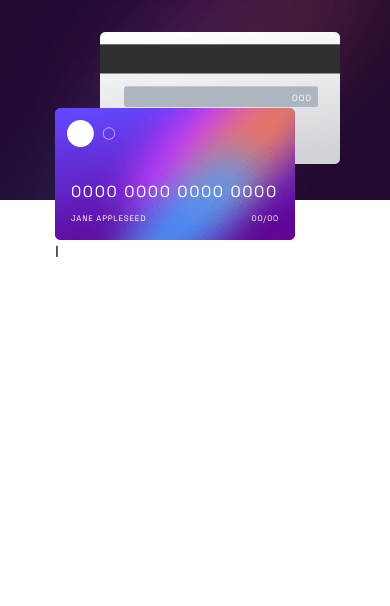
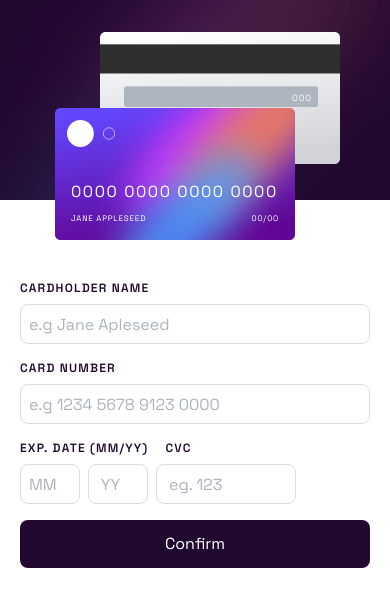
Before and after one commit to mlopezl/interactive-card-form-info, a React (Vite) app: page / in a window 390 px wide. Shown: the top 606 px of the page. Built offline with nearby package versions, Linux system fonts and the light colour scheme.

Commit message:
Adding form components and completing styles for mobile version

```diff
--- a/src/App.jsx
+++ b/src/App.jsx
@@ -1,9 +1,11 @@
 import CardContainer from "./components/card/CardContainer"
+import FormContainer from "./components/Form/FormContainer"
 
 function App() {
   return (
     <div className="w-full min-h-screen bg-White font-Space-Grotesk">
       <CardContainer/>
+      <FormContainer/>
     </div>
   )
 }
--- /dev/null
+++ b/src/components/Form/Form.jsx
@@ -0,0 +1,22 @@
+import FormBasicInput from "./FormBasicInput";
+import FormButton from "./FormButton";
+import FormExpCVSInput from "./FormExpCVSInput";
+
+function Form() {
+  return (
+    <form
+      className="w-full pt-20 h-full flex flex-col gap-4 justify-center items-center p-5"
+      action="post"
+    >
+      <FormBasicInput label={"cardholder name"} id={"name"}
+      type={"text"} placeholder={"Jane Apleseed"}/>
+      <FormBasicInput label={"card number"} id={"cardnumber"}
+        type={"number"} placeholder={"1234 5678 9123 0000"}
+      />
+      <FormExpCVSInput/>
+      <FormButton />
+    </form>
+  );
+}
+
+export default Form;
--- /dev/null
+++ b/src/components/Form/FormBasicInput.jsx
@@ -0,0 +1,11 @@
+function FormBasicInput({label, id, type, placeholder}){
+    return(
+         <div className="w-full flex flex-col gap-2">
+                <label className="text-xs text-Purple-950 font-semibold uppercase tracking-widest" htmlFor={id}>{label}</label>
+                <input className="border-1 border-Gray-200 h-10 rounded-lg p-2
+                placeholder:text-Gray-400" type={type} id={id} placeholder={`e.g ${placeholder}`} />
+        </div>
+    )
+}
+
+export default FormBasicInput;
--- /dev/null
+++ b/src/components/Form/FormButton.jsx
@@ -0,0 +1,9 @@
+function FormButton(){
+    return(
+        <button className="w-full p-3 text-White rounded-lg bg-Purple-950">
+            Confirm
+        </button>
+    )
+}
+
+export default FormButton;
--- /dev/null
+++ b/src/components/Form/FormContainer.jsx
@@ -0,0 +1,11 @@
+import Form from "./Form";
+
+function FormContainer(){
+    return(
+        <main className="w-full flex flex-col justify-center items-center">
+            <Form/>
+        </main>
+    )
+}
+
+export default FormContainer;
--- /dev/null
+++ b/src/components/Form/FormExpCVSInput.jsx
@@ -0,0 +1,41 @@
+function FormExpCVSInput(){
+    return(
+        <div className="w-full flex flex-col gap-2">
+        <label
+          className="text-xs text-Purple-950 font-semibold uppercase tracking-widest"
+          htmlFor="exp"
+        >
+          Exp. date (mm/yy)&nbsp; &nbsp; cvc{" "}
+        </label>
+        <div className="flex gap-2">
+          <input
+            className="w-15 text-center border-1 border-Gray-200 h-10 rounded-lg p-2
+                placeholder:text-Gray-400"
+            type="number"
+            min="1"
+            max="12"
+            id="exp"
+            placeholder="MM"
+          />
+          <input
+            className="w-15 text-center border-1 border-Gray-200 h-10 rounded-lg p-2
+                placeholder:text-Gray-400"
+            type="number"
+            min="0"
+            max="99"
+            id="exp"
+            placeholder="YY"
+          />
+          <input
+            className="w-35 pl-3 border-1 border-Gray-200 h-10 rounded-lg p-2
+                placeholder:text-Gray-400"
+            type="number"
+            id="exp"
+            placeholder="eg. 123"
+          />
+        </div>
+      </div>
+    )
+}
+
+export default FormExpCVSInput;
--- /dev/null
+++ b/src/components/card/CardBack.jsx
@@ -0,0 +1,12 @@
+import cardBack from '../../../public/images/bg-card-back.png';
+
+function CardBack(){
+    return(
+         <div className='absolute w-60 h-33 z-1 left-[calc(50%-95px)] top-8'>
+                <img className='w-full' src={cardBack} alt="card back background" />
+                <p className='absolute top-15 right-7 text-[9px] text-White tracking-widest'>000</p>
+            </div>
+    )
+}
+
+export default CardBack
--- a/src/components/card/CardContainer.jsx
+++ b/src/components/card/CardContainer.jsx
@@ -1,25 +1,15 @@
 import backgroundMobile  from '../../../public/images/bg-main-mobile.png';
 import backgroundDesktop  from '../../../public/images/bg-main-desktop.png';
 
-import cardFront from '../../../public/images/bg-card-front.png';
-import cardBack from '../../../public/images/bg-card-back.png';
-import cardLogo from '../../../public/images/card-logo.svg';
+import CardFront from './CardFront';
+import CardBack from  './CardBack'
 
 function CardContainer(){
     return(
         <header className='w-full h-50 relative'>
             <img className='w-full h-50 absolute z-0' src={backgroundMobile} alt="" />
-            <div className='absolute w-60 h-33 z-2 left-[calc(50%-140px)] -bottom-10'>
-                <img className='w-full' src={cardFront} alt="" />
-                l<img className='w-12 absolute top-3 left-3' src={cardLogo} alt="" />
-                <p className='absolute bottom-4 left-4 text-White text-[8px] uppercase tracking-widest'>Jane Appleseed</p>
-                <p className='absolute bottom-4 right-4 text-White text-[8px] uppercase tracking-widest'>00/00</p>
-                <p className='absolute bottom-9 left-4 text-White text-md tracking-widest'>0000&nbsp;0000&nbsp;0000&nbsp;0000</p>
-            </div>
-            <div className='absolute w-60 h-33 z-1 left-[calc(50%-95px)] top-8'>
-                <img className='w-full' src={cardBack} alt="" />
-                <p className='absolute top-15 right-7 text-[9px] text-White tracking-widest'>000</p>
-            </div>
+            <CardFront/>
+            <CardBack/>
         </header>
     )
 }
--- /dev/null
+++ b/src/components/card/CardFront.jsx
@@ -0,0 +1,22 @@
+import cardFront from '../../../public/images/bg-card-front.png';
+import cardLogo from '../../../public/images/card-logo.svg';
+
+function CardFront() {
+  return (
+    <div className="absolute w-60 h-33 z-2 left-[calc(50%-140px)] -bottom-10">
+      <img className="w-full" src={cardFront} alt="Card front background" />
+      <img className="w-12 absolute top-3 left-3" src={cardLogo} alt="Card Logo" />
+      <p className="absolute bottom-4 left-4 text-White text-[8px] uppercase tracking-widest">
+        Jane Appleseed
+      </p>
+      <p className="absolute bottom-4 right-4 text-White text-[8px] uppercase tracking-widest">
+        00/00
+      </p>
+      <p className="absolute bottom-9 left-4 text-White text-md tracking-widest">
+        0000&nbsp;0000&nbsp;0000&nbsp;0000
+      </p>
+    </div>
+  );
+}
+
+export default CardFront;
```
Also changed, not shown: src/components/Form/FromBasicInput.jsx (added).
